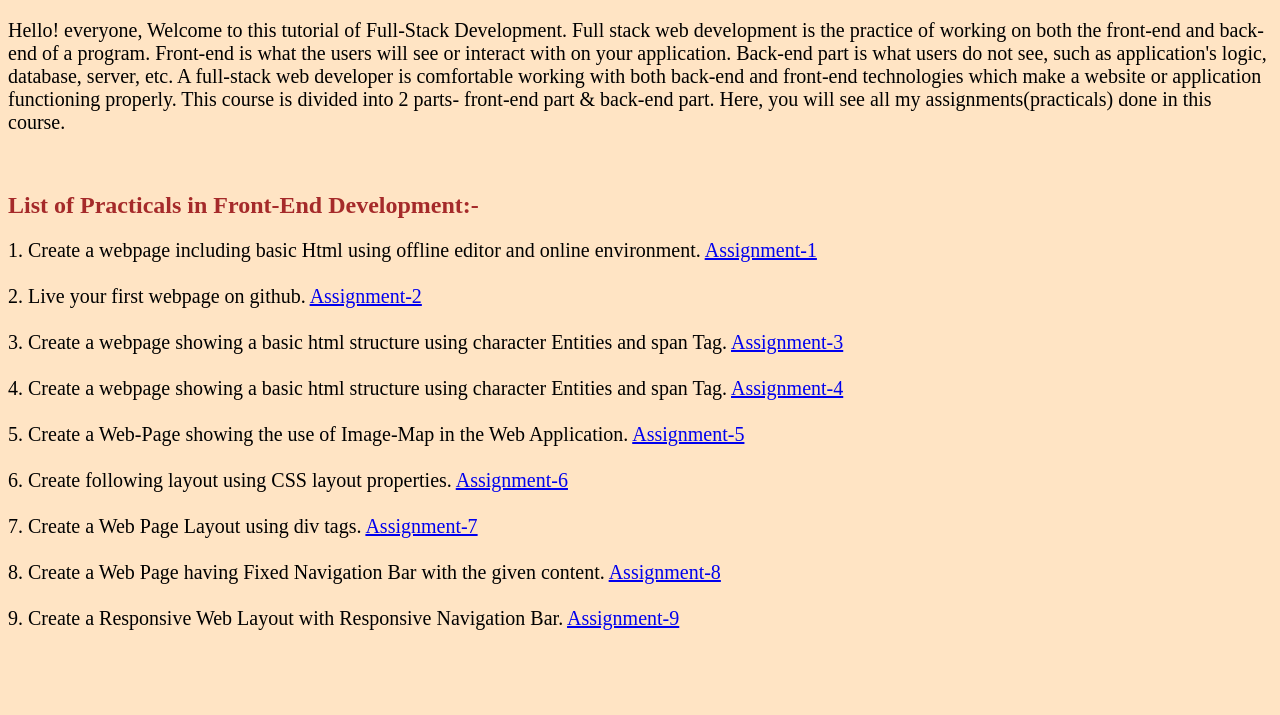
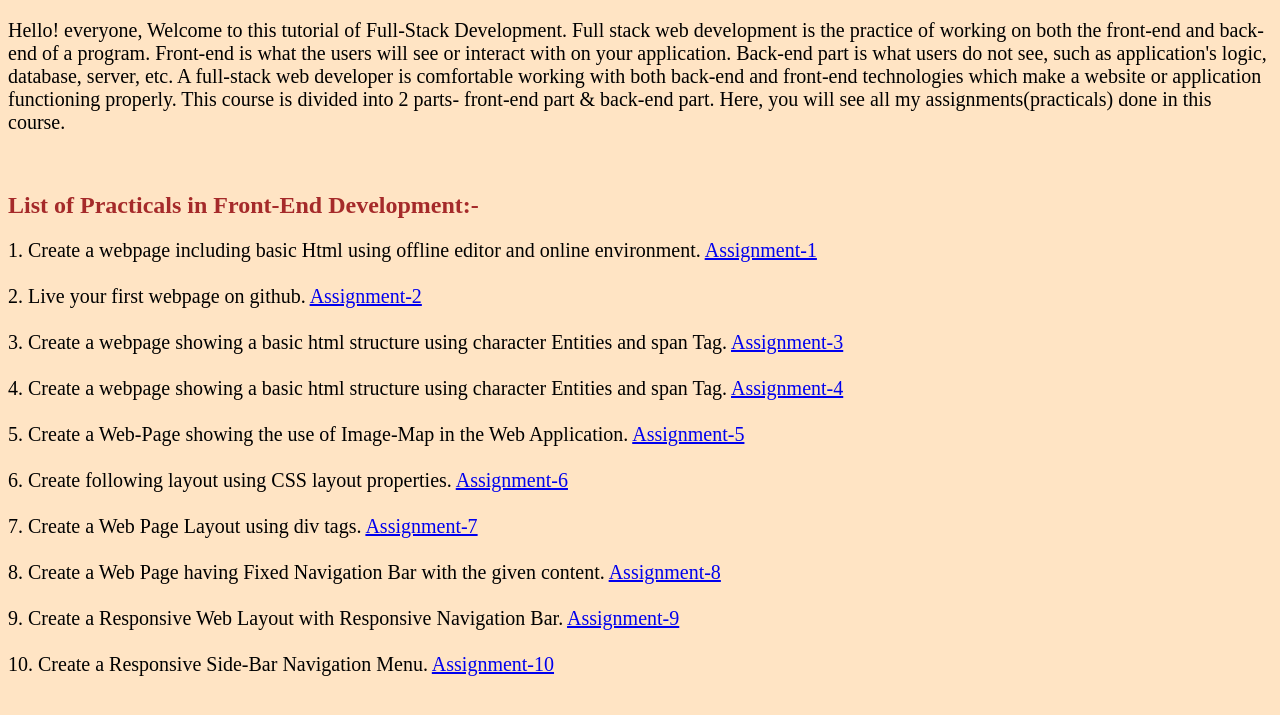
Before and after one commit to rishabh564/Full-Stack-Development, a plain HTML site: page index.html in a window 1280 px wide. Shown: the part 119-834 px from the top of the page. Before the commit the page ends 800 px from the top, so only its background shows below. Drawn offline with Linux system fonts and the light colour scheme.

Commit message:
index updated

```diff
--- a/index.html
+++ b/index.html
@@ -76,6 +76,12 @@
             </div>
             <br>
 
+            <div>
+                10. Create a Responsive Side-Bar Navigation Menu.
+                <a href='Front-End-Development/Assignments/Assignment-10.html' target=_blank>Assignment-10</a>
+            </div>
+            <br>
+
         </div>
     </p>
 
```
